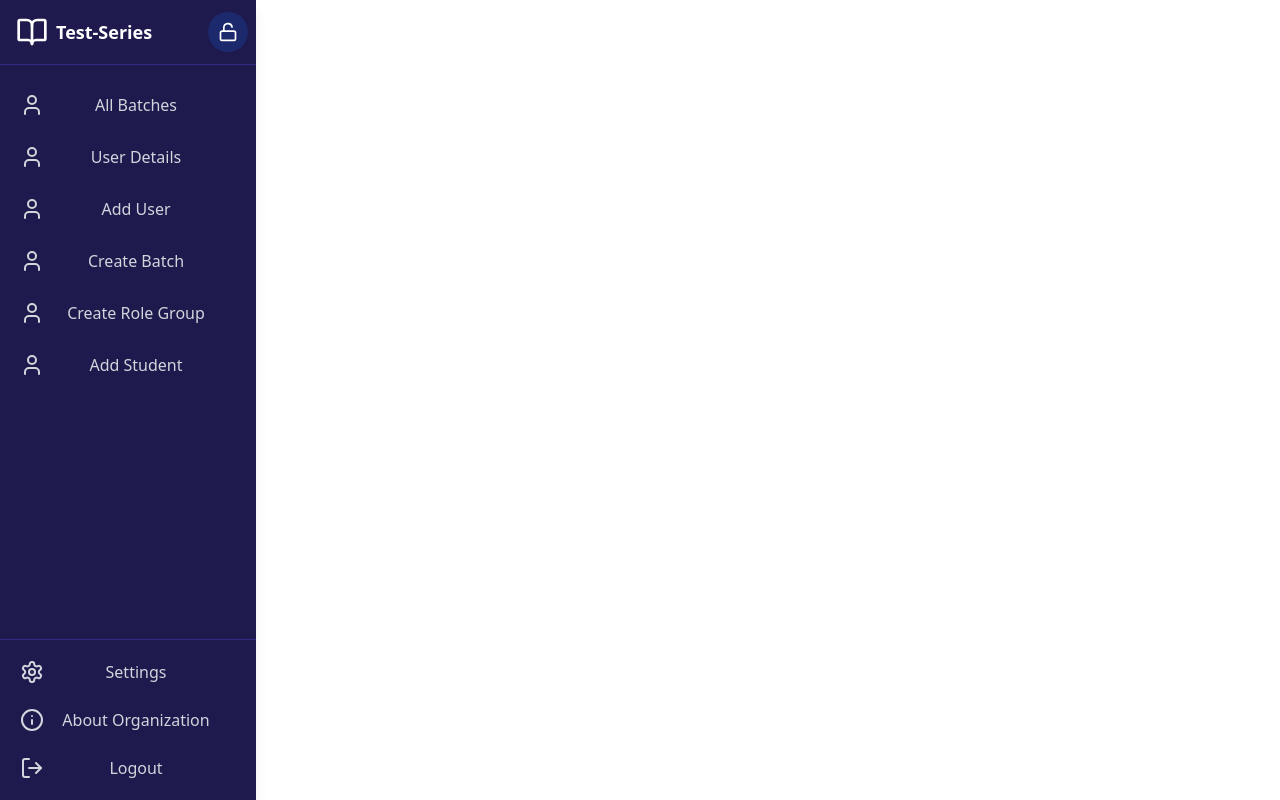
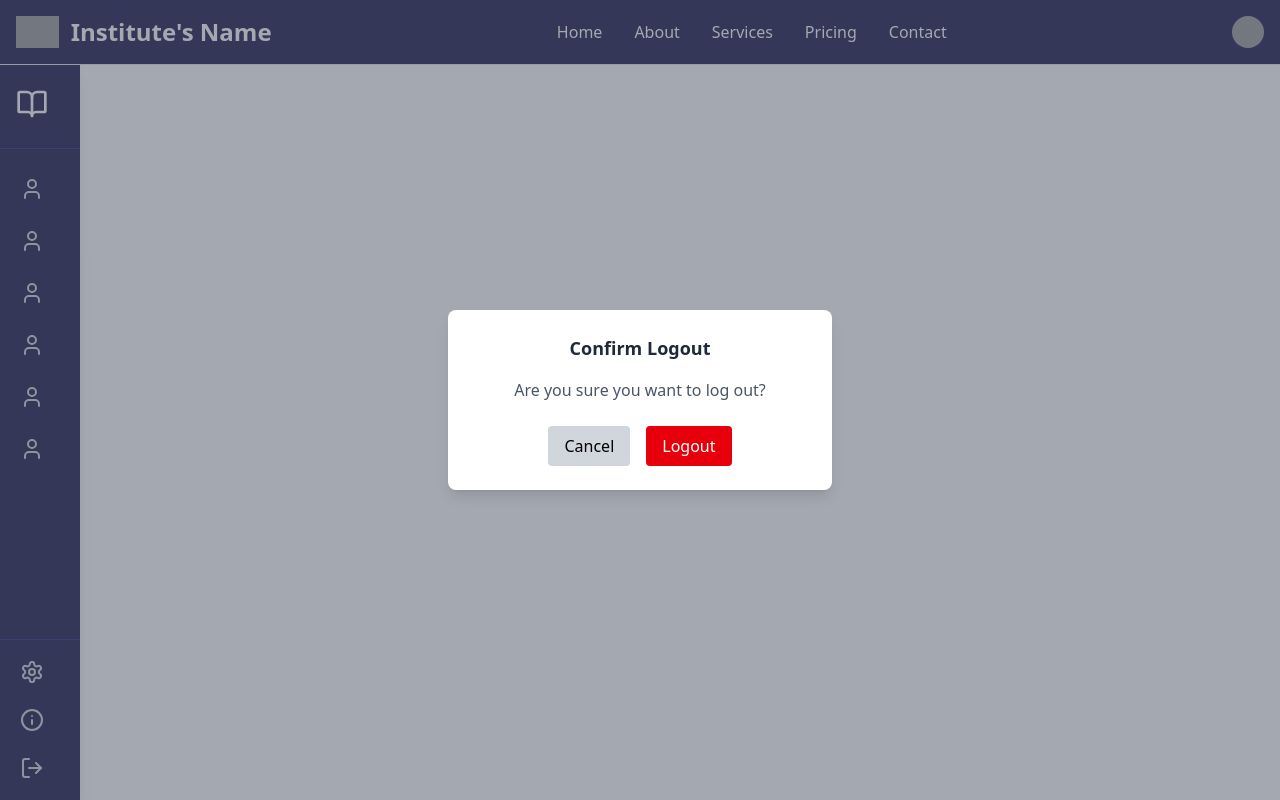
Before and after one commit to InsansaTechnoledge/Test-Series, a React (Vite) app in the folder TestSeries/: page /institute in a window 1280 px wide. Both pictures are taken after a click on the button "Logout". Built offline with nearby package versions, Linux system fonts and the light colour scheme; no server answers; grey boxes are pictures that could not be loaded.

Commit message:
logout and navbar

```diff
--- /dev/null
+++ b/TestSeries/components/Error/SessionExpireError.jsx
@@ -0,0 +1,16 @@
+import React from 'react'
+
+const SessionExpireError = () => {
+  return (
+    <div className='w-full h-screen flex flex-col justify-center gap-2'>
+      <h1 className='text-center text-indigo-950 text-4xl font-bold'>Oops! Session Expired</h1>
+      <h2 className='text-center text-lg font-bold'>Please Sign in again</h2>
+
+        <button className='hover:cursor-pointer mt-10 bg-indigo-950 px-4 py-2 rounded-md text-white text-lg w-fit mx-auto'>
+          Login Now
+        </button>
+    </div>
+  )
+}
+
+export default SessionExpireError
--- /dev/null
+++ b/TestSeries/components/Logout/LogoutModal.jsx
@@ -0,0 +1,41 @@
+import React from 'react'
+import { logout } from '../../utils/services/authService'
+import { useUser } from '../../contexts/currentUserContext'
+
+const LogoutModal = ({setShowLogoutModal}) => {
+    const {setUser} = useUser();
+    const handleLogout = async () => {
+
+        const response = await logout();
+        if(response.status==200){
+            setUser(null);
+            alert("logout successful");
+            setShowLogoutModal(false);
+        }
+    }
+
+    return (
+    <div className="fixed inset-0 z-50 flex items-center justify-center bg-gray-600/50 ">
+          <div className="bg-white rounded-lg shadow-lg w-full max-w-sm p-6 text-center">
+            <h2 className="text-lg font-semibold mb-4 text-gray-800">Confirm Logout</h2>
+            <p className="text-gray-600 mb-6">Are you sure you want to log out?</p>
+            <div className="flex justify-center space-x-4">
+              <button
+                onClick={() => setShowLogoutModal(false)}
+                className="px-4 py-2 bg-gray-300 hover:bg-gray-400 rounded"
+              >
+                Cancel
+              </button>
+              <button
+                onClick={handleLogout}
+                className="px-4 py-2 bg-red-600 text-white hover:bg-red-700 rounded"
+              >
+                Logout
+              </button>
+            </div>
+          </div>
+        </div>
+  )
+}
+
+export default LogoutModal
--- a/TestSeries/components/PageLinks/PageLinks.jsx
+++ b/TestSeries/components/PageLinks/PageLinks.jsx
@@ -18,6 +18,7 @@ import CreateUser from '../../features/afterAuth/components/InstituteSide/Create
 import CreateBatch from '../../features/afterAuth/components/InstituteSide/CreateBatch';
 import CreateStudent from '../../features/afterAuth/components/InstituteSide/AddStudent';
 import FeatureBasedRoleGroups from '../../features/afterAuth/components/InstituteSide/RoleGroup';
+import SessionExpireError from '../Error/SessionExpireError';
 
 const PageLinks = () => {
   const { user, setUser } = useUser();
@@ -67,6 +68,7 @@ const PageLinks = () => {
 
             <Route path='*' element={<div>Invalid path</div>} />
           </Route>
+          <Route path='session-expired' element={<SessionExpireError />} />
           <Route path='student-landing' element={<StudentLanding />} />
         </Route>
 
--- a/TestSeries/features/afterAuth/components/InstituteSide/AddStudent.jsx
+++ b/TestSeries/features/afterAuth/components/InstituteSide/AddStudent.jsx
@@ -5,10 +5,14 @@ import { Eye, EyeOff } from 'lucide-react';
 import { generatePassword } from '../../utility/GenerateRandomPassword';
 import { useQuery } from '@tanstack/react-query';
 import { fetchBatchList } from '../../../../utils/services/batchService';
+import { useUser } from '../../../../contexts/currentUserContext';
+import { useNavigate } from 'react-router-dom';
+import SessionExpireError from '../../../../components/Error/SessionExpireError';
 
 
 const AddStudent = () => {
 
+  const {user} = useUser();
   const [formData, setFormData] = useState({});
   const [showPassword, setShowPassword] = useState(false);
   const [showConfirmPassword, setShowConfirmPassword] = useState(false);
@@ -44,7 +48,7 @@ const AddStudent = () => {
   }
 
   const { data: batches = [], isLoading, isError } = useQuery({
-    queryKey: ['batches'],
+    queryKey: ['batches', user._id],
     queryFn: () => fetchBatchListFunction(),
     refetchOnWindowFocus: false,
     refetchOnMount: false,
--- /dev/null
+++ b/TestSeries/features/afterAuth/components/Navbar/Navbar.jsx
@@ -0,0 +1,55 @@
+import React from 'react';
+import profile from '../../../../assests/Institute/profile.png';
+
+const Navbar = () => {
+  return (
+    <nav className="fixed w-full z-40 bg-indigo-950 border-b border-gray-200">
+      <div className="max-w-screen-xl flex items-center justify-between mx-auto p-4">
+
+        {/* Logo on the left */}
+        <a href="/" className="flex items-center space-x-3">
+          <img src={profile} className="h-8" alt="Logo" />
+          <span className="text-2xl font-semibold text-white">Institute's Name</span>
+        </a>
+
+        {/* Centered Nav Links */}
+        <div className="hidden md:flex flex-1 justify-center">
+          <ul className="flex space-x-8 text-white font-medium">
+            <li><a href="#" className="hover:text-blue-400">Home</a></li>
+            <li><a href="#" className="hover:text-blue-400">About</a></li>
+            <li><a href="#" className="hover:text-blue-400">Services</a></li>
+            <li><a href="#" className="hover:text-blue-400">Pricing</a></li>
+            <li><a href="#" className="hover:text-blue-400">Contact</a></li>
+          </ul>
+        </div>
+
+        {/* Profile on the right */}
+        <div className="relative ml-auto group">
+          <button
+            type="button"
+            className="flex text-sm rounded-full focus:ring-2 focus:ring-gray-300"
+          >
+            <span className="sr-only">Open user menu</span>
+            <img className="w-8 h-8 rounded-full" src={profile} alt="user profile" />
+          </button>
+
+          {/* Dropdown on hover */}
+          <div className="absolute top-full right-0 z-50 hidden group-hover:block w-48 bg-gray-100 text-indigo-950 rounded-lg shadow-md">
+            <div className="px-4 py-3">
+              <span className="block text-sm">Bonnie Green</span>
+              <span className="block text-sm text-gray-600 truncate">name@flowbite.com</span>
+            </div>
+            <ul className="py-2">
+              <li><a href="#" className="block px-4 py-2 hover:bg-gray-600">Dashboard</a></li>
+              <li><a href="#" className="block px-4 py-2 hover:bg-gray-600">Settings</a></li>
+              <li><a href="#" className="block px-4 py-2 hover:bg-gray-600">Earnings</a></li>
+              <li><a href="#" className="block px-4 py-2 hover:bg-gray-600">Sign out</a></li>
+            </ul>
+          </div>
+        </div>
+      </div>
+    </nav>
+  );
+};
+
+export default Navbar;
--- a/TestSeries/layouts/OrganizationLayout.jsx
+++ b/TestSeries/layouts/OrganizationLayout.jsx
@@ -2,7 +2,9 @@ import { BookOpen, Info, LogOut, ChevronRight, ChevronLeft, Settings } from 'luc
 import { useState, useEffect } from 'react';
 import { Outlet, useLocation, useNavigate } from 'react-router-dom';
 import { controls } from '../features/afterAuth/data/SiddeBarData';
-import { Lock , LockOpen } from 'lucide-react';
+import { Lock, LockOpen } from 'lucide-react';
+import Navbar from '../features/afterAuth/components/Navbar/Navbar';
+import LogoutModal from '../components/Logout/LogoutModal';
 
 export default function OrganizationLayout() {
   const navigate = useNavigate();
@@ -16,6 +18,7 @@ export default function OrganizationLayout() {
   const [isMobile, setIsMobile] = useState(window.innerWidth < 768);
   const [isSidebarOpen, setIsSidebarOpen] = useState(false);
   const [isHovering, setIsHovering] = useState(false);
+  const [showLogoutModal, setShowLogoutModal] = useState(false);
 
   // Save pinned state to localStorage when it changes
   useEffect(() => {
@@ -50,7 +53,17 @@ export default function OrganizationLayout() {
   const showLabels = isPinned || isMobile || isHovering;
 
   return (
-    <div className="flex h-screen w-screen overflow-hidden">
+    <>
+      {
+        showLogoutModal
+        ?
+        <LogoutModal setShowLogoutModal={setShowLogoutModal}/>
+        :
+        null
+      }
+      <Navbar />
+      <div className="pt-15 flex h-screen w-screen overflow-hidden">
+
         {/* Mobile Overlay */}
         {isMobile && isSidebarOpen && (
           <div
@@ -58,6 +71,7 @@ export default function OrganizationLayout() {
             onClick={toggleMobileSidebar}
           />
         )}
+
 
         {/* Sidebar */}
         <aside
@@ -89,7 +103,7 @@ export default function OrganizationLayout() {
             {/* Logo */}
             <div className="flex items-center p-4 border-b border-indigo-900">
               <BookOpen className="text-white w-8 h-8 flex-shrink-0" />
-            <div className={`ml-2 text-white font-bold text-lg transition-opacity duration-200 ${showLabels ? 'opacity-100' : 'opacity-0'} overflow-hidden`} style={{width: showLabels ? 'auto' : 0}}>
+              <div className={`ml-2 text-white font-bold text-lg transition-opacity duration-200 ${showLabels ? 'opacity-100' : 'opacity-0'} overflow-hidden`} style={{ width: showLabels ? 'auto' : 0 }}>
                 Test-Series
               </div>
             </div>
@@ -164,7 +178,9 @@ export default function OrganizationLayout() {
               </button>
 
               {/* Logout Button */}
-            <button className="flex items-center w-full text-gray-300 p-3 hover:bg-indigo-800 hover:text-white rounded-lg transition-colors duration-200">
+              <button
+              onClick={()=>setShowLogoutModal(true)}
+              className="flex items-center w-full text-gray-300 p-3 hover:bg-indigo-800 hover:text-white rounded-lg transition-colors duration-200">
                 <div className="w-6 flex-shrink-0 flex justify-center">
                   <LogOut className="w-6 h-6" />
                 </div>
@@ -196,5 +212,8 @@ export default function OrganizationLayout() {
           </div>
         </main>
       </div>
+
+    </>
+
   );
 }
--- a/TestSeries/utils/services/authService.js
+++ b/TestSeries/utils/services/authService.js
@@ -17,3 +17,8 @@ export const checkAuth=async ()=>{
     const response=await api.get(`/v1/auth/check-auth`);
     return response.data;
 }
+
+export const logout = async () => {
+    const response = await api.post(`/v1/auth/logout`);
+    return response.data;
+}
```
Lines whose indentation alone changed are shown as unchanged.
